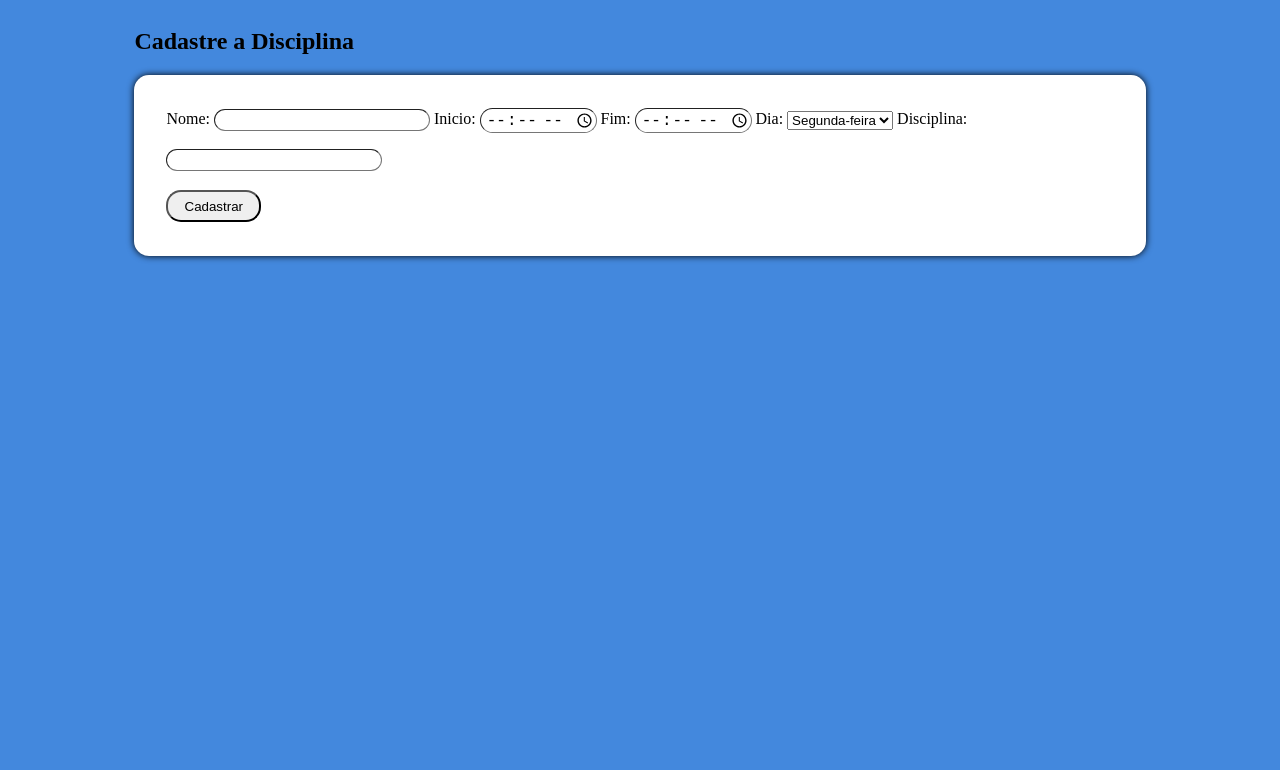
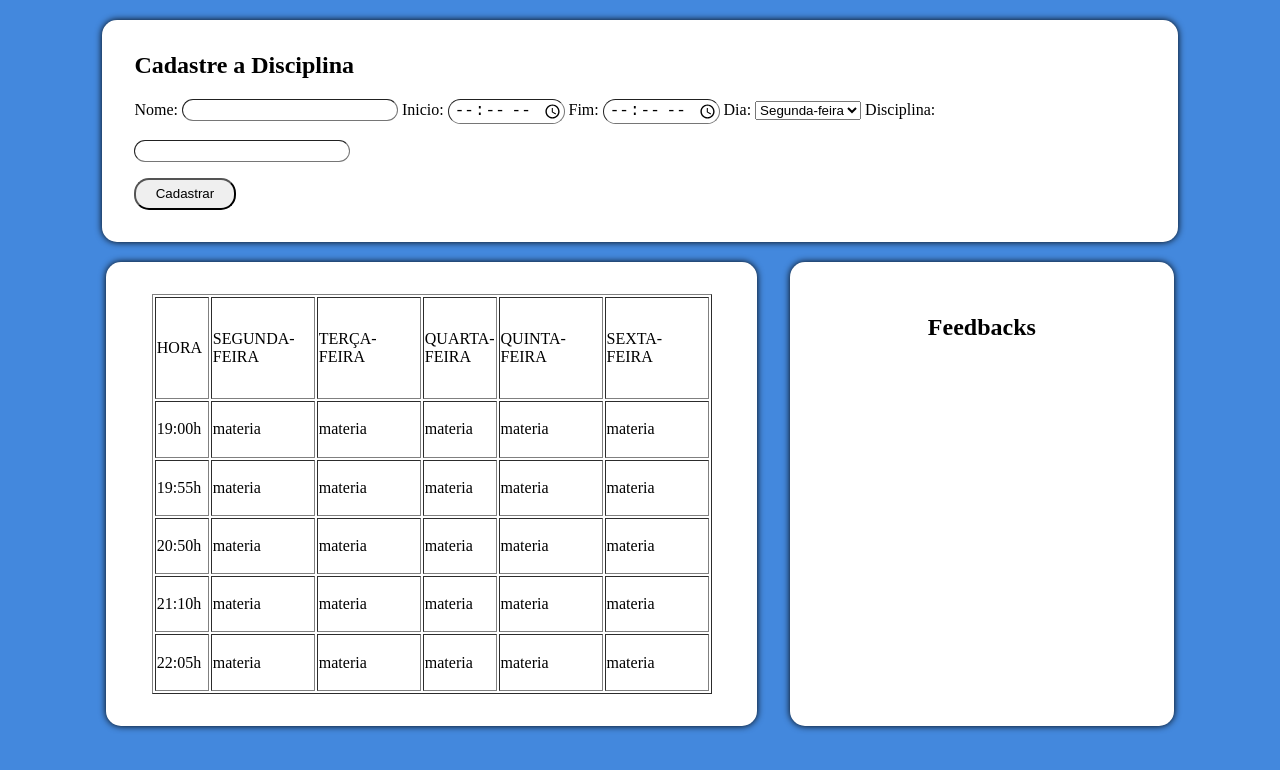
Before and after one commit to cassio12/Projeto-cadastro-de-disciplina, a website with bundled scripts: page index.html in a window 1280 px wide. Built offline with nearby package versions, Linux system fonts and the light colour scheme.

Commit message:
integrndo como o firebase e melhorando interface

```diff
--- a/assets/index.js
+++ b/assets/index.js
@@ -1,3 +1,8 @@
+import firebase from "firebase/app";
+import "firebase/analytics";
+import "firebase/auth";
+import "firebase/firestore"
+
 main = () => {
 
     saveData = () => {
@@ -24,6 +29,16 @@ main = () => {
 
         saveData()
     }
+    const firebaseConig = {
+
+    }
+    firebase.initializeApp(firebaseConfig);
+
+    let config = {
+        apiKey: "",
+
+    }
+
 }
 
 main()
--- a/assets/style.css
+++ b/assets/style.css
@@ -5,16 +5,11 @@
 .main--section_matter_register {
     display: flex;
     justify-content: center;
+    margin-top: 20px;
 }
 
 .section_matter_register--box_register {
     width: 80%;
-    height: 31vh;
-    display: flex;
-    flex-direction: column;
-}
-
-form {
     height: 100%;
     display: flex;
     flex-direction: column;
@@ -23,6 +18,10 @@
     padding: 2rem;
     border-radius: 15px;
     box-shadow: 0 0 7px 0 #000;
+}
+
+.box_register--title {
+    margin: 0 0 20px 0;
 }
 
 input {
@@ -39,3 +38,45 @@
     height: 4vh;
     border-radius: 15px;
 }
+
+.main--material_board {
+    display: flex;
+    justify-content: center;
+    margin-top: 20px;
+}
+
+.material_board--sow_material {
+    min-width: 55%;
+    min-height: 50vh;
+    display: flex;
+    flex-direction: row;
+    justify-content: center;
+    background-color: #ffff;
+    padding: 2rem;
+    border-radius: 15px;
+    box-shadow: 0 0 7px 0 #000;
+}
+
+table {
+    border: 1 solid;
+}
+
+.material_board--feedbaks_box {
+    width: 30%;
+    height: 50vh;
+    display: flex;
+    flex-direction: row;
+    justify-content: center;
+    background-color: #ffff;
+    padding: 2rem;
+    border-radius: 15px;
+    box-shadow: 0 0 7px 0 #000;
+    margin-left: 2rem;
+}
+
+.material_board--direction {
+    width: 84.5%;
+    display: flex;
+    flex-direction: row;
+    justify-content: space-between;
+}
--- a/index.html
+++ b/index.html
@@ -9,7 +9,7 @@
         <main>
             <section class="main--section_matter_register">
                 <div class="section_matter_register--box_register">
-                    <h2>Cadastre a Disciplina</h2>
+                    <h2 class="box_register--title">Cadastre a Disciplina</h2>
                     <form onsubmit="return false">
                         <div class="form--box_area_section_register">
                             <label for="name">Nome:</label>
@@ -33,6 +33,65 @@
                     </form>
                 </div>
             </section>
+            <section class="main--material_board">
+                <div class="material_board--direction">
+                    <div class="material_board--sow_material">
+                        <table min-width=600 border=”1″>
+                            <tr>
+                                <td width=50>HORA</td>
+                                <td width=100>SEGUNDA-FEIRA</td>
+                                <td width=100>TERÇA-FEIRA</td>
+                                <td width=60>QUARTA-FEIRA</td>
+                                <td width=100>QUINTA-FEIRA</td>
+                                <td width=100>SEXTA-FEIRA</td>
+                            </tr>
+                            <tr>
+                                <td>19:00h</td>
+                                <td>materia</td>
+                                <td>materia</td>
+                                <td>materia</td>
+                                <td>materia</td>
+                                <td>materia</td>
+                            </tr>
+                            <tr>
+                                <td>19:55h</td>
+                                <td>materia</td>
+                                <td>materia</td>
+                                <td>materia</td>
+                                <td>materia</td>
+                                <td>materia</td>
+                            </tr>
+                            <tr>
+                                <td>20:50h</td>
+                                <td>materia</td>
+                                <td>materia</td>
+                                <td>materia</td>
+                                <td>materia</td>
+                                <td>materia</td>
+                            </tr>
+                            <tr>
+                                <td>21:10h</td>
+                                <td>materia</td>
+                                <td>materia</td>
+                                <td>materia</td>
+                                <td>materia</td>
+                                <td>materia</td>
+                            </tr>
+                            <tr>
+                                <td>22:05h</td>
+                                <td>materia</td>
+                                <td>materia</td>
+                                <td>materia</td>
+                                <td>materia</td>
+                                <td>materia</td>
+                            </tr>
+                        </table>
+                    </div>
+                    <div class="material_board--feedbaks_box">
+                        <h2>Feedbacks</h2>
+                    </div>
+                </div>
+            </section>
         </main>
 
         <script src="./assets/index.js"></script>
```
Also changed, not shown: package.json (added, +22 -0 lines), 1 other file.
